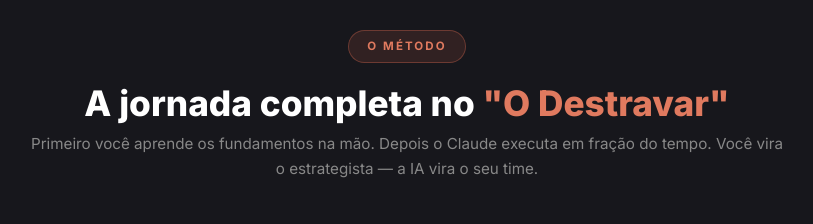
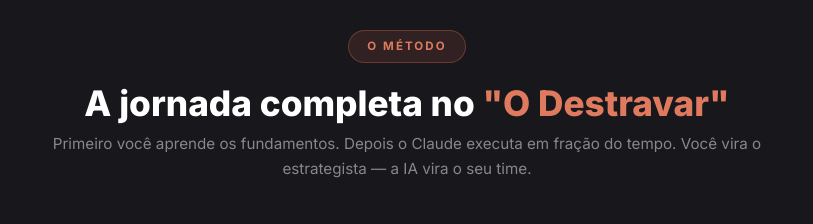
Before and after one commit to felipe-dazzi/odestravar, a website built with Vite: page index.html in a window 1280 px wide. Shown: the part 1020-1244 px from the top of the page, 233-1046 px from the left. Built offline with nearby package versions, Linux system fonts and the light colour scheme.

Commit message:
Add files via upload

```diff
--- a/index.html
+++ b/index.html
@@ -627,7 +627,7 @@
   <div class="wrap reveal">
     <div class="pill">O Método</div>
     <h2>A jornada completa no <span class="gold">"O Destravar"</span></h2>
-    <p class="metodo-sub">Primeiro você aprende os fundamentos na mão. Depois o Claude executa em fração do tempo. Você vira o estrategista — a IA vira o seu time.</p>
+    <p class="metodo-sub">Primeiro você aprende os fundamentos. Depois o Claude executa em fração do tempo. Você vira o estrategista — a IA vira o seu time.</p>
 
     <div class="metodo-cards">
       <div class="metodo-card">
```
